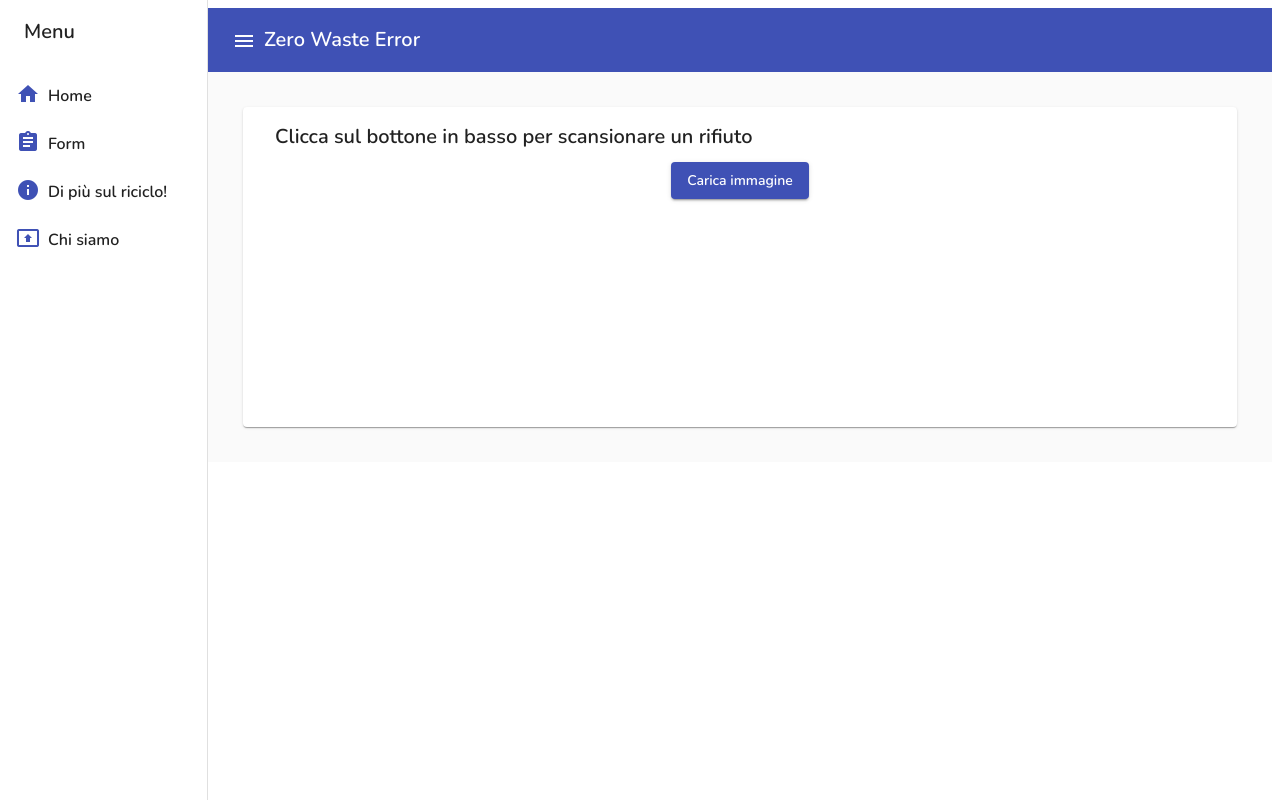
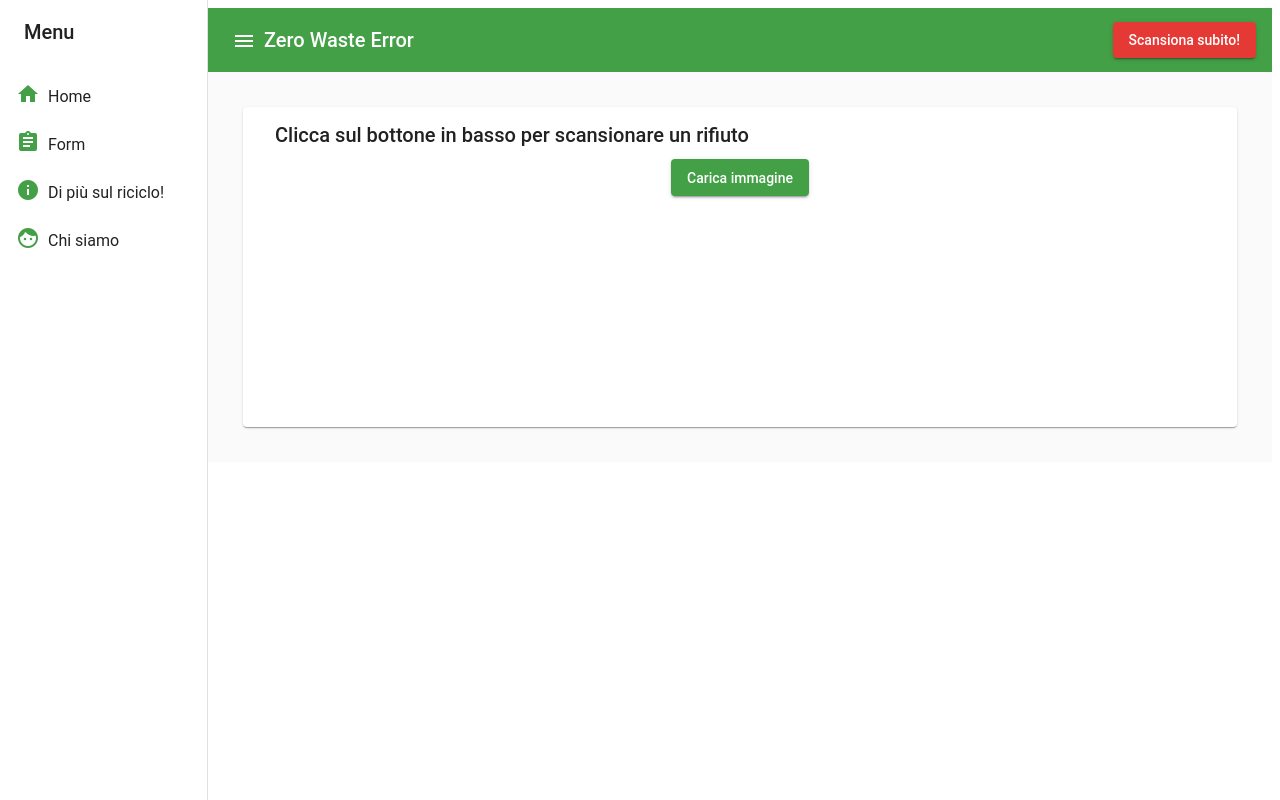
Before and after one commit to vannisil/zerowasteerror, an Angular app: page /home in a window 1280 px wide. Built offline with nearby package versions, Linux system fonts and the light colour scheme; a web font is replaced by a local one.

Commit message:
aggiunta bottone navbar e cambio colori

```diff
--- a/angular.json
+++ b/angular.json
@@ -27,10 +27,8 @@
               "src/assets"
             ],
             "styles": [
-              {
-                "input": "node_modules/@angular/material/prebuilt-themes/indigo-pink.css"
-              },
-              "src/styles.css"
+
+              "src/my-theme.scss"
             ],
             "scripts": []
           },
--- a/src/app/nav/nav.component.css
+++ b/src/app/nav/nav.component.css
@@ -15,3 +15,6 @@
   top: 0;
   z-index: 1;
 }
+.example-spacer {
+  flex: 1 1 auto;
+}
--- a/src/app/nav/nav.component.html
+++ b/src/app/nav/nav.component.html
@@ -15,7 +15,7 @@
       <a mat-list-item routerLink='/form' class="font1">Form</a>
       <mat-icon color="primary" style="float: left; position: relative; right: -8px; bottom: -10px;">info</mat-icon>
       <a mat-list-item routerLink="/riciclo" class="font1">Di più sul riciclo!</a>
-      <mat-icon color="primary" style="float: left; position: relative; right: -8px; bottom: -10px;"> present_to_all</mat-icon>
+      <mat-icon color="primary" style="float: left; position: relative; right: -8px; bottom: -10px;">face</mat-icon>
       <a mat-list-item routerLink="/inizio" class="font1">Chi siamo</a>
     </mat-nav-list>
   </mat-sidenav>
@@ -32,6 +32,10 @@
       <span class="font1">
         Zero Waste Error
       </span>
+      <span class="example-spacer"></span>
+      <div>
+      <button mat-raised-button color="accent" routerLink="/home">Scansiona subito!</button>
+      </div>
     </mat-toolbar>
 
     <router-outlet>
--- /dev/null
+++ b/src/my-theme.scss
@@ -0,0 +1,15 @@
+@import '~@angular/material/theming';
+@include mat-core();
+
+/* ======== Angular material custom themes ======== */
+$my-theme-primary: mat-palette($mat-green, 600);
+$my-theme-accent: mat-palette($mat-red, 600);
+$my-theme-warn: mat-palette($mat-blue);
+
+$my-theme: mat-light-theme($my-theme-primary, $my-theme-accent, $my-theme-warn);
+
+@include angular-material-theme($my-theme);
+@include mat-button-theme($my-theme);
+@include mat-core-theme($my-theme);
+@include mat-sidenav-theme($my-theme);
+@include mat-toolbar-theme($my-theme);
```
